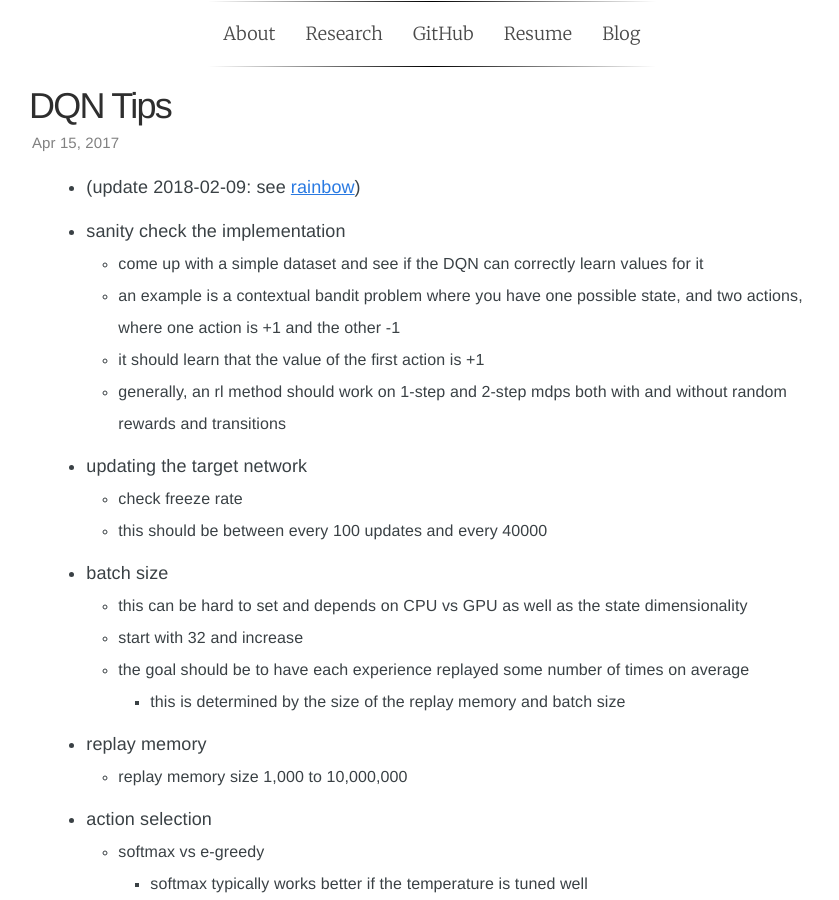
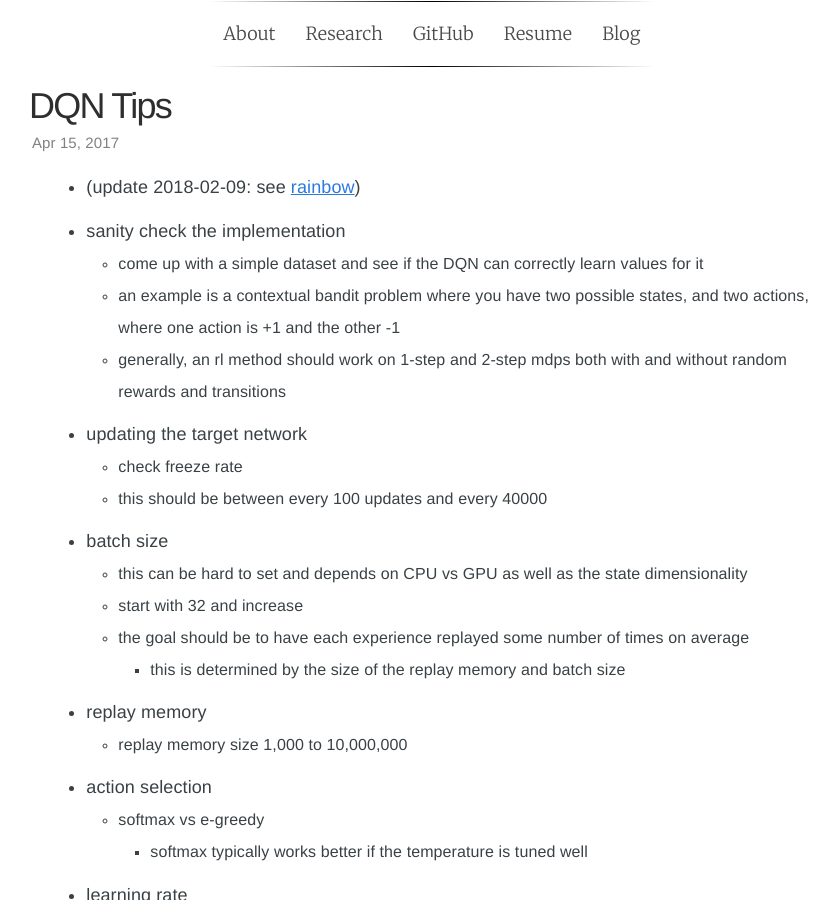
Before and after one commit to wulfebw/legacy.wulfebw.github.io, a Jekyll site: the page built from _posts/2017-04-15-dqn.md, in a window 1280 px wide and 900 px high. Shown: the whole window, without its empty margins (208-1047 px from the left). Built offline with Jekyll 4.4.1, drawn with Linux system fonts in a browser that asks for light colours; some web fonts are replaced.

Commit message:
Update 2017-04-15-dqn.md

```diff
--- a/_posts/2017-04-15-dqn.md
+++ b/_posts/2017-04-15-dqn.md
@@ -8,8 +8,7 @@ description: Tips and heuristics for training Deep Q-Networks
 - (update 2018-02-09: see [rainbow](https://arxiv.org/abs/1710.02298))
 - sanity check the implementation
     + come up with a simple dataset and see if the DQN can correctly learn values for it
-    + an example is a contextual bandit problem where you have one possible state, and two actions, where one action is +1 and the other -1
-    + it should learn that the value of the first action is +1
+    + an example is a contextual bandit problem where you have two possible states, and two actions, where one action is +1 and the other -1
     + generally, an rl method should work on 1-step and 2-step mdps both with and without random rewards and transitions
 - updating the target network
     + check freeze rate
```
